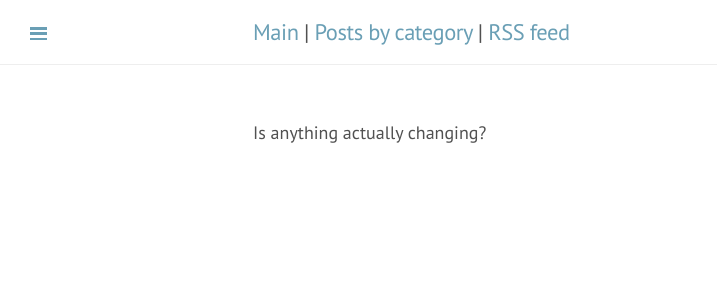
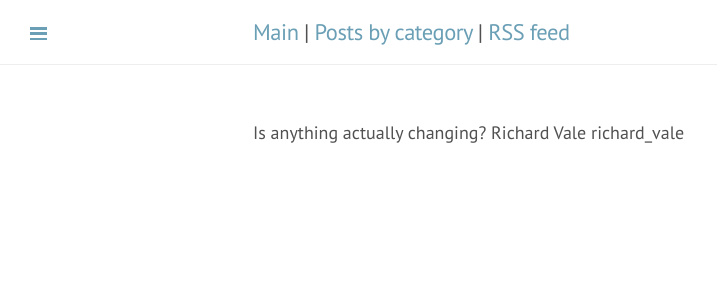
Before and after one commit to datascienceconfidential/datascienceconfidential.github.io, a Jekyll site: the page built from authors/index.html, in a window 1280 px wide. Shown: the top 300 px of the page, without its empty margins (0-717 px from the left). Built offline with Jekyll 4.4.1, drawn with Linux system fonts in a browser that asks for light colours; part of the change alters nothing that is shown.

Commit message:
starting to restore

```diff
--- a/_layouts/authorlist.html
+++ b/_layouts/authorlist.html
@@ -4,3 +4,7 @@ layout: default
 
 <!-- <h1>Posts by author</h1> -->
 Is anything actually changing?
+{% for author in site.data.authors %}
+{{ author.name }}
+{{author.id}}
+{% endfor %}
```
